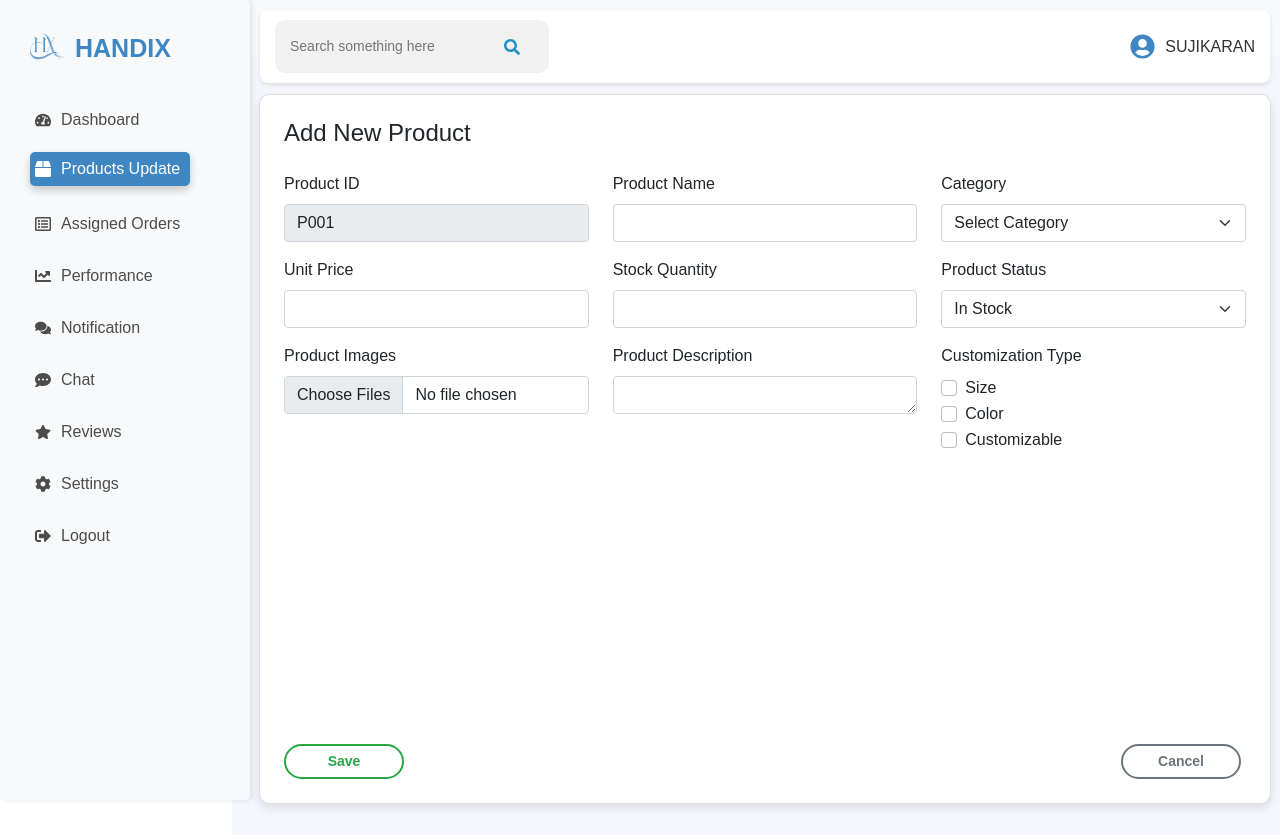
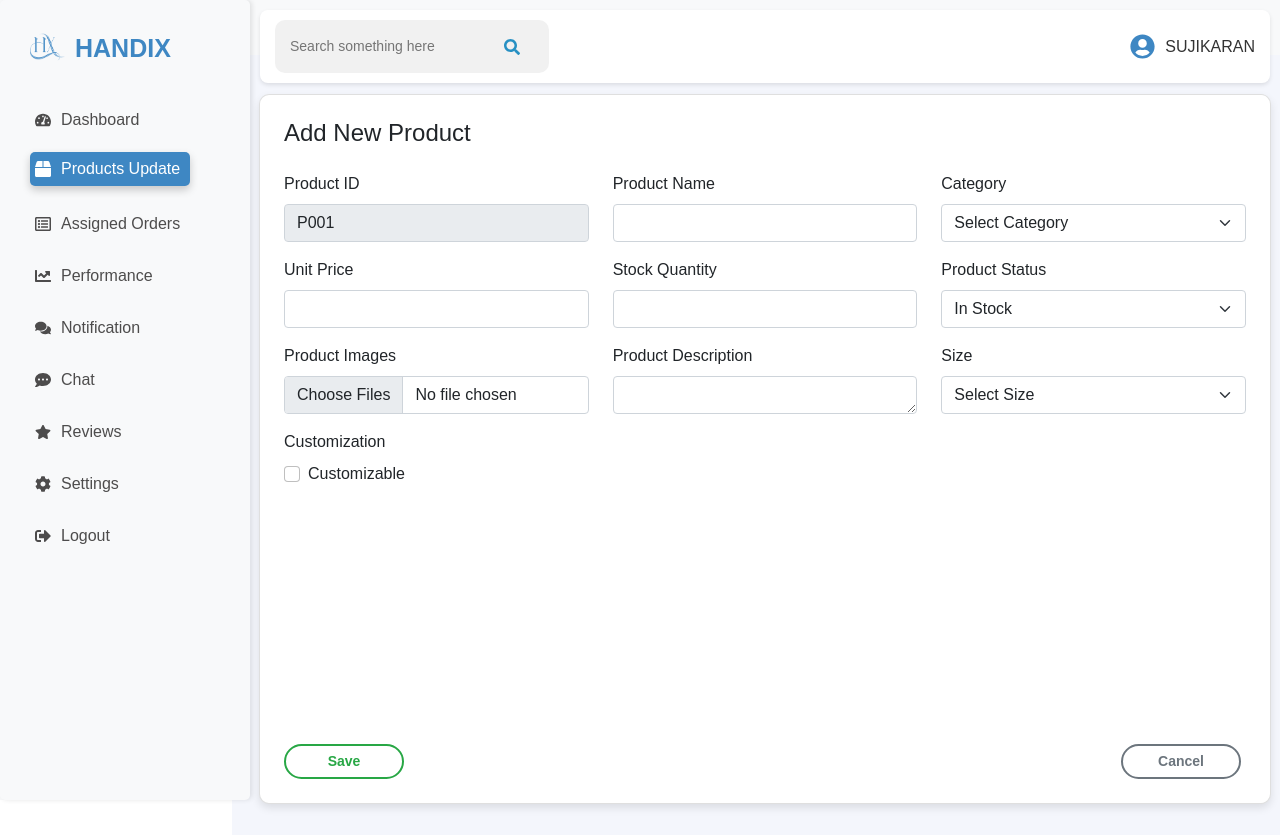
Before and after one commit to sujikaran07/HANDIX, a React (Vite) app in the folder frontend/: page /artisan/products in a window 1280 px wide. Both pictures are taken after typing "Sample" into the empty fields and a click on the button "Add Product". Built offline with nearby package versions, Linux system fonts and the light colour scheme.

Commit message:
enhance AddProductForm; replace color checkbox with size dropdown for improved customization options

```diff
--- a/frontend/src/components/artisan/AddProductForm.jsx
+++ b/frontend/src/components/artisan/AddProductForm.jsx
@@ -13,7 +13,6 @@ const AddProductForm = ({ onSave, onCancel }) => {
     images: null,
     customization: {
       size: false,
-      color: false,
       chat: false,
     },
     status: 'In Stock',
@@ -162,29 +161,31 @@ const AddProductForm = ({ onSave, onCancel }) => {
               ></textarea>
             </div>
             <div className="col-md-4">
-              <label className="form-label">Customization Type</label>
-              <div className="form-check">
-                <input
-                  type="checkbox"
-                  className="form-check-input"
-                  id="size"
-                  name="size"
-                  checked={product.customization.size}
-                  onChange={handleCustomizationChange}
-                />
-                <label htmlFor="size" className="form-check-label">Size</label>
-              </div>
-              <div className="form-check">
-                <input
-                  type="checkbox"
-                  className="form-check-input"
-                  id="color"
-                  name="color"
-                  checked={product.customization.color}
-                  onChange={handleCustomizationChange}
-                />
-                <label htmlFor="color" className="form-check-label">Color</label>
-              </div>
+              <label htmlFor="size" className="form-label">Size</label>
+              <select
+                className="form-select"
+                id="size"
+                name="size"
+                value={product.size || ''}
+                onChange={(e) =>
+                  setProduct((prevProduct) => ({
+                    ...prevProduct,
+                    size: e.target.value,
+                  }))
+                }
+              >
+                <option value="">Select Size</option>
+                <option value="XS">XS</option>
+                <option value="S">S</option>
+                <option value="M">M</option>
+                <option value="L">L</option>
+                <option value="XL">XL</option>
+              </select>
+            </div>
+          </div>
+          <div className="row mb-3">
+            <div className="col-md-4">
+              <label className="form-label">Customization</label>
               <div className="form-check">
                 <input
                   type="checkbox"
@@ -197,6 +198,24 @@ const AddProductForm = ({ onSave, onCancel }) => {
                 <label htmlFor="chat" className="form-check-label">Customizable</label>
               </div>
             </div>
+            {product.customization.chat && (
+              <div className="col-md-4">
+                <label htmlFor="additionalFees" className="form-label">Additional Fees</label>
+                <input
+                  type="number"
+                  className="form-control"
+                  id="additionalFees"
+                  name="additionalFees"
+                  value={product.additionalFees || ''}
+                  onChange={(e) =>
+                    setProduct((prevProduct) => ({
+                      ...prevProduct,
+                      additionalFees: e.target.value,
+                    }))
+                  }
+                />
+              </div>
+            )}
           </div>
           <div className="d-flex justify-content-between mt-auto">
             <button type="submit" className="btn btn-success me-2">Save</button>
```
